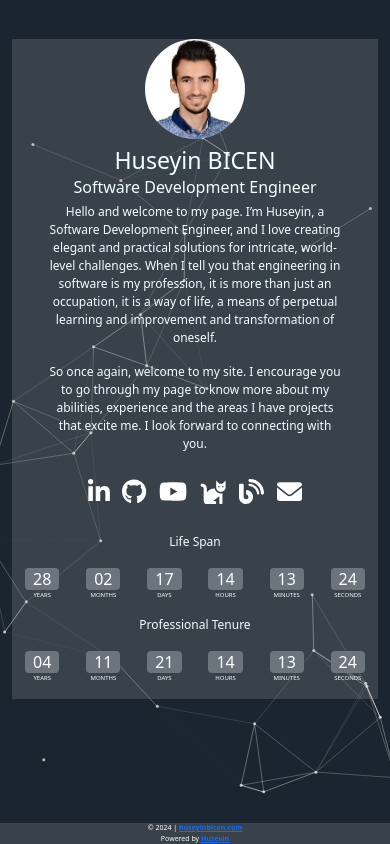
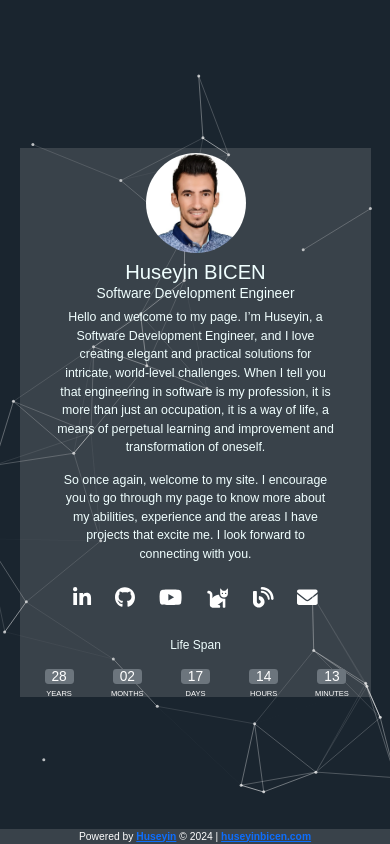
Before and after one commit to huseyinbicen/My-Website, a plain HTML site: page index.html in a window 390 px wide. Drawn offline with nearby package versions, Linux system fonts and the light colour scheme.

Commit message:
some css changes

```diff
--- a/index.html
+++ b/index.html
@@ -40,9 +40,15 @@
 
     <!-- CSS My Website -->
     <style type="text/css">
+        html {
+            font-size: 0.86rem; /* Default font size */
+        }
+
         body {
             margin: 0;
             padding: 0;
+            font-family: Arial, sans-serif;
+            overflow: hidden; /* Prevents scrolling the whole page */
         }
 
         #particle-canvas {
@@ -52,92 +58,57 @@
         }
 
         .my-content {
-            zoom: 1;
             z-index: 1000;
             text-align: center;
             position: fixed;
-            left: 0;
-            bottom: 0;
-            right: 0;
-            top: 0;
-            height: fit-content;
-            margin: 25%;
-            margin-top: 8%;
+            left: 50%;
+            top: 50%;
+            transform: translate(-50%, -50%);
+            width: 60%; /* Adjusted width for better control */
+            height: auto;
+            max-height: 80%; /* Allow space for scrolling */
+            overflow-y: auto; /* Enable vertical scrolling */
+            margin: 0;
+            padding: 20px;
+            box-sizing: border-box;
         }
 
         #socil-icons {
             padding: 10px;
             color: #585858;
+            text-align: center;
         }
 
         #socil-icons li {
-            display: inline;
-            margin: 10px 5px;
+            display: inline-block;
+            margin: 0 10px;
         }
 
         #socil-icons .iconi {
-            font-size: 50px;
-            color: rgb(255, 255, 255) !important;
+            font-size: 2.6rem; /* Large size for desktop */
+            color: #ffffff !important;
         }
 
         a.social {
             text-decoration: none;
         }
 
+        /* Responsive Padding */
         .my-px-4 {
-            padding-right: 1.5rem !important;
-            padding-left: 1.5rem !important;
+            padding-right: 0.6rem;
+            padding-left: 0.6rem;
         }
 
         .date-font {
-            font-size: 9px;
+            font-size: 0.65rem;
         }
 
         .footer-font {
-            font-size: 12px;
+            font-size: 0.9rem;
         }
 
-        /* Use a media query to add a breakpoint at 800px: */
-        @media screen and (max-width: 600px) {
-            .my-content {
-                zoom: 1;
-                z-index: 1000;
-                text-align: center;
-                position: fixed;
-                height: fit-content;
-                width: fit-content;
-                margin: 3%;
-                margin-top: 10%;
-            }
-
-            #socil-icons {
-                text-align: center;
-                padding: 10px;
-                color: #585858;
-            }
-
-            #socil-icons li {
-                display: inline;
-                margin: 8px 4px;
-            }
-
-            #socil-icons .iconi {
-                font-size: 25px;
-                color: rgb(255, 255, 255) !important;
-            }
-
-            .date-font {
-                font-size: 6px;
-            }
-
-            .my-px-4 {
-                padding-right: .5rem !important;
-                padding-left: .5rem !important;
-            }
-
-            .footer-font {
-                font-size: 7px;
-            }
+        .main-text-font {
+            font-size: 1.1rem;
         }
 
         .block-relative-fitcontet {
@@ -157,9 +128,101 @@
         }
 
         .inner {
-            width: 15%;
+            width: 100%;
+            max-width: 200px;
             margin: 0 auto;
         }
+
+        /* Adjustments for tablets (768px to 1023px) */
+        @media screen and (max-width: 1023px) {
+            .my-content {
+                width: 70%;
+                max-height: 75%;
+                padding: 15px;
+            }
+
+            #socil-icons .iconi {
+                font-size: 2.6rem;
+            }
+
+            .date-font {
+                font-size: 0.65rem;
+            }
+
+            .main-text-font {
+                font-size: 1.1rem;
+            }
+
+            .footer-font {
+                font-size: 0.85rem;
+            }
+
+            .my-px-4 {
+                padding-right: 0.6rem;
+                padding-left: 0.6rem;
+            }
+        }
+
+        /* Adjustments for mobile devices (480px to 767px) */
+        @media screen and (max-width: 767px) {
+            .my-content {
+                width: 80%;
+                max-height: 70%;
+                padding: 10px;
+            }
+
+            #socil-icons .iconi {
+                font-size: 1.5rem;
+            }
+
+            .date-font {
+                font-size: 0.55rem;
+            }
+
+            .main-text-font {
+                font-size: 1rem;
+            }
+
+            .footer-font {
+                font-size: 0.8rem;
+            }
+
+            .my-px-4 {
+                padding-right: 0.5rem;
+                padding-left: 0.5rem;
+            }
+        }
+
+        /* Adjustments for small mobile devices (less than 480px) */
+        @media screen and (max-width: 479px) {
+            .my-content {
+                width: 90%;
+                max-height: 65%;
+                padding: 5px;
+            }
+
+            #socil-icons .iconi {
+                font-size: 1.5rem;
+            }
+
+            .date-font {
+                font-size: 0.55rem;
+            }
+
+            .main-text-font {
+                font-size: 0.9rem;
+            }
+
+            .footer-font {
+                font-size: 0.75rem;
+            }
+
+            .my-px-4 {
+                padding-right: 0.5rem;
+                padding-left: 0.5rem;
+            }
+        }
+
     </style>
 </head>
 
@@ -177,13 +240,13 @@
                 <span>Software Development Engineer</span>
                 <div class="px-4 mt-1">
 
-                    <p class="fonts" style="font-size: 12px;">
+                    <p class="fonts main-text-font">
                         Hello and welcome to my page.
                         I’m Huseyin, a Software Development Engineer, and I love creating elegant and practical solutions for intricate, world-level challenges.
                         When I tell you that engineering in software is my profession, it is more than just an occupation, it is a way of life, a means of perpetual learning and improvement and transformation of oneself.</p>
 
 
-                    <p class="fonts" style="font-size: 12px;">
+                    <p class="fonts main-text-font">
                         So once again, welcome to my site.
                         I encourage you to go through my page to know more about my abilities, experience and the areas I have projects that excite me.
                         I look forward to connecting with you.</p>
@@ -315,15 +378,11 @@
     <!-- My Footer -->
     <footer class="text-center text-white fixed-bottom my-background">
         <div class="container footer-font">
+            <span>Powered by <a href="https://github.com/huseyinbicen" style="font-weight: bold;" target="_blank">Huseyin</a></span>
             © <span id="date_"> </span> |
             <a href="https://huseyinbicen.com" style="font-weight: bold;" target="_blank">
                 huseyinbicen.com
             </a>
-        </div>
-        <div class="text-center footer-font">
-            <span>Powered by <a href="https://github.com/huseyinbicen" style="font-weight: bold;" target="_blank">
-                    Huseyin
-                </a></span>
         </div>
     </footer>
 
```
